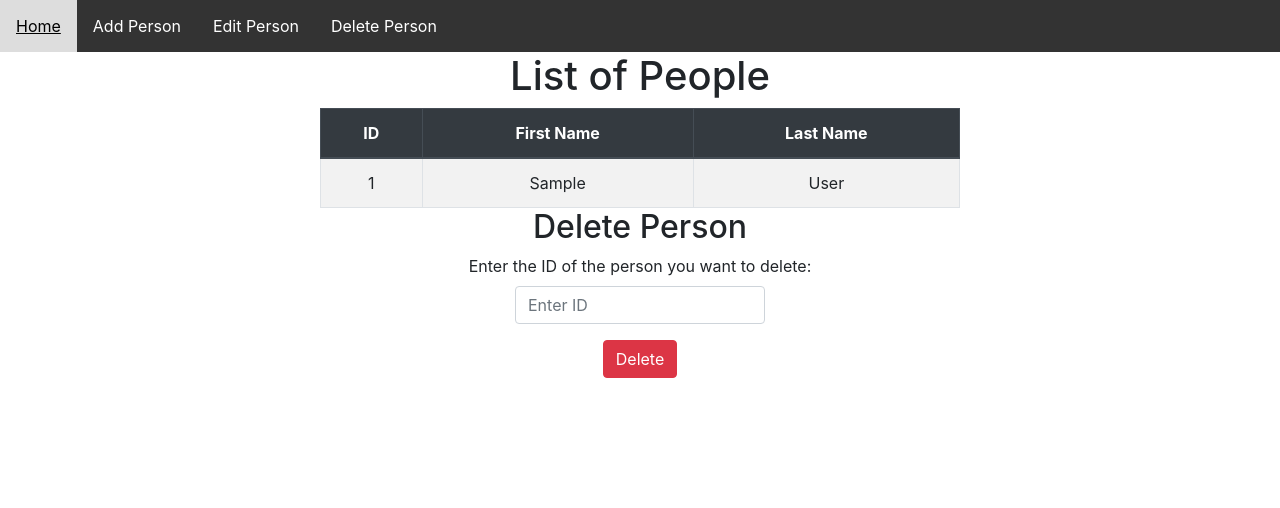
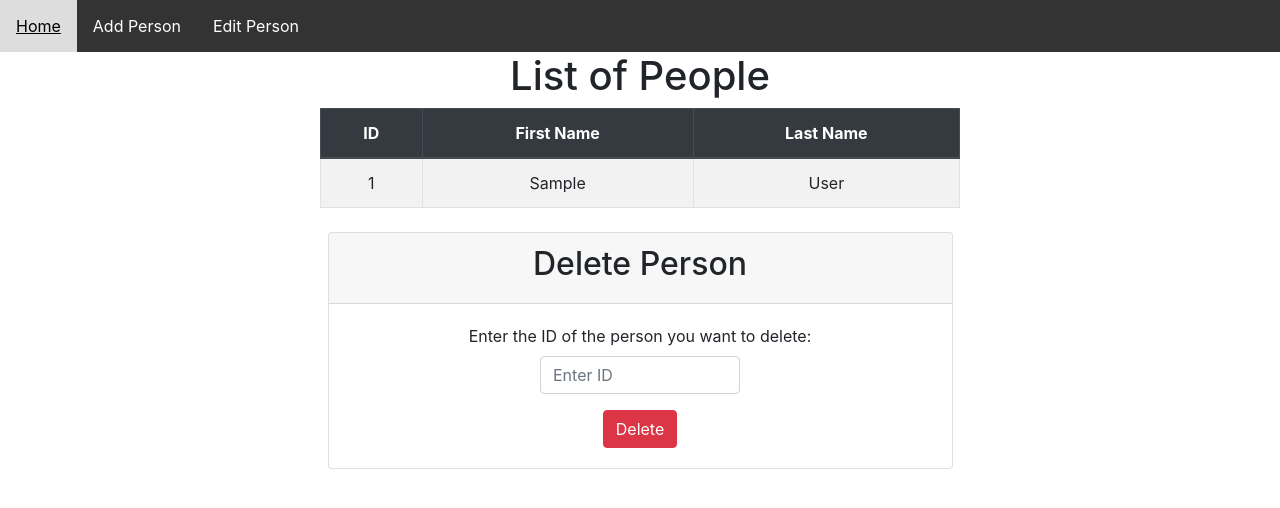
Before and after one commit to pgardikis/CRUD_app, a Flask app: page / in a window 1280 px wide. Shown: the top 508 px of the page. Run offline with Flask 3, Linux system fonts and the light colour scheme; tables that the repository leaves empty hold one stand-in row (values such as "Sample post"); some libraries are stand-ins or nearby versions.

Commit message:
changes in html code for beautifying ui

```diff
--- a/website/templates/base.html
+++ b/website/templates/base.html
@@ -46,7 +46,6 @@
         <a href="/">Home</a>
         <a href="/add_person">Add Person</a>
         <a href="/edit_person">Edit Person</a>
-        <a href="/delete_person">Delete Person</a>
     </nav>
     <main>
         {% block content %}
--- a/website/templates/home.html
+++ b/website/templates/home.html
@@ -21,12 +21,22 @@
     </tbody>
   </table>
 
-  <h2 class="text-center">Delete Person</h2>
-  <form action="{{ url_for('views.delete_person') }}" method="POST" class="mx-auto text-center">
-    <div class="form-group">
-      <label for="id">Enter the ID of the person you want to delete:</label>
-      <input type="text" class="form-control mx-auto" id="id" name="id" placeholder="Enter ID" style="width: 250px;">
+  <div class="row justify-content-center mt-4">
+    <div class="col-md-6">
+      <div class="card">
+        <div class="card-header text-center">
+          <h2>Delete Person</h2>
+        </div>
+        <div class="card-body">
+          <form action="{{ url_for('views.delete_person') }}" method="POST">
+            <div class="form-group text-center">
+              <label for="id">Enter the ID of the person you want to delete:</label>
+              <input type="text" class="form-control mx-auto" id="id" name="id" placeholder="Enter ID" style="width: 200px;">
+            </div>
+            <button type="submit" class="btn btn-danger mx-auto d-block">Delete</button>
+          </form>
+        </div>
+      </div>
     </div>
-    <button type="submit" class="btn btn-danger">Delete</button>
-  </form>
+  </div>
 {% endblock %}
```
Also changed, not shown: website/templates/add_person.html (+9 -7 lines).
